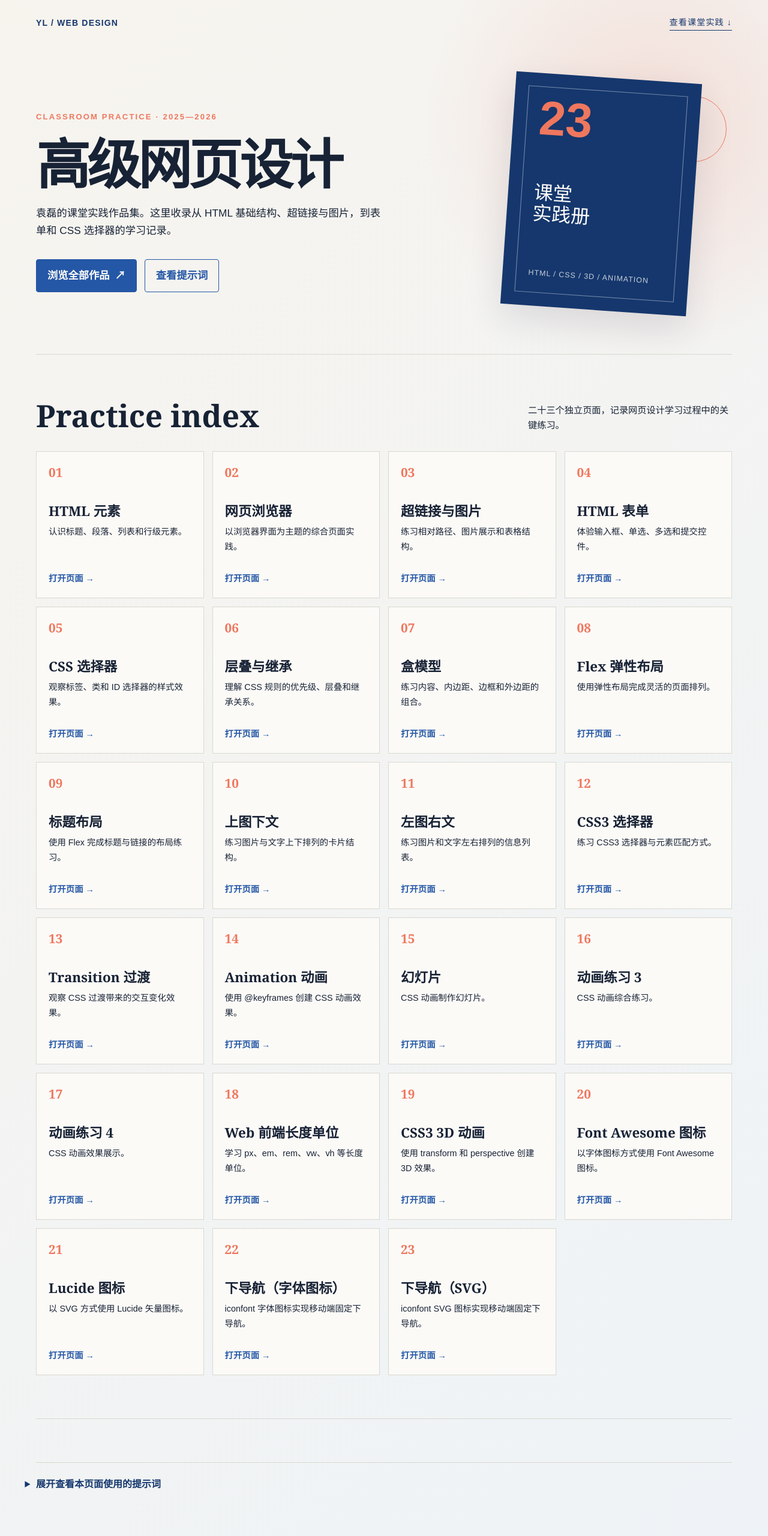
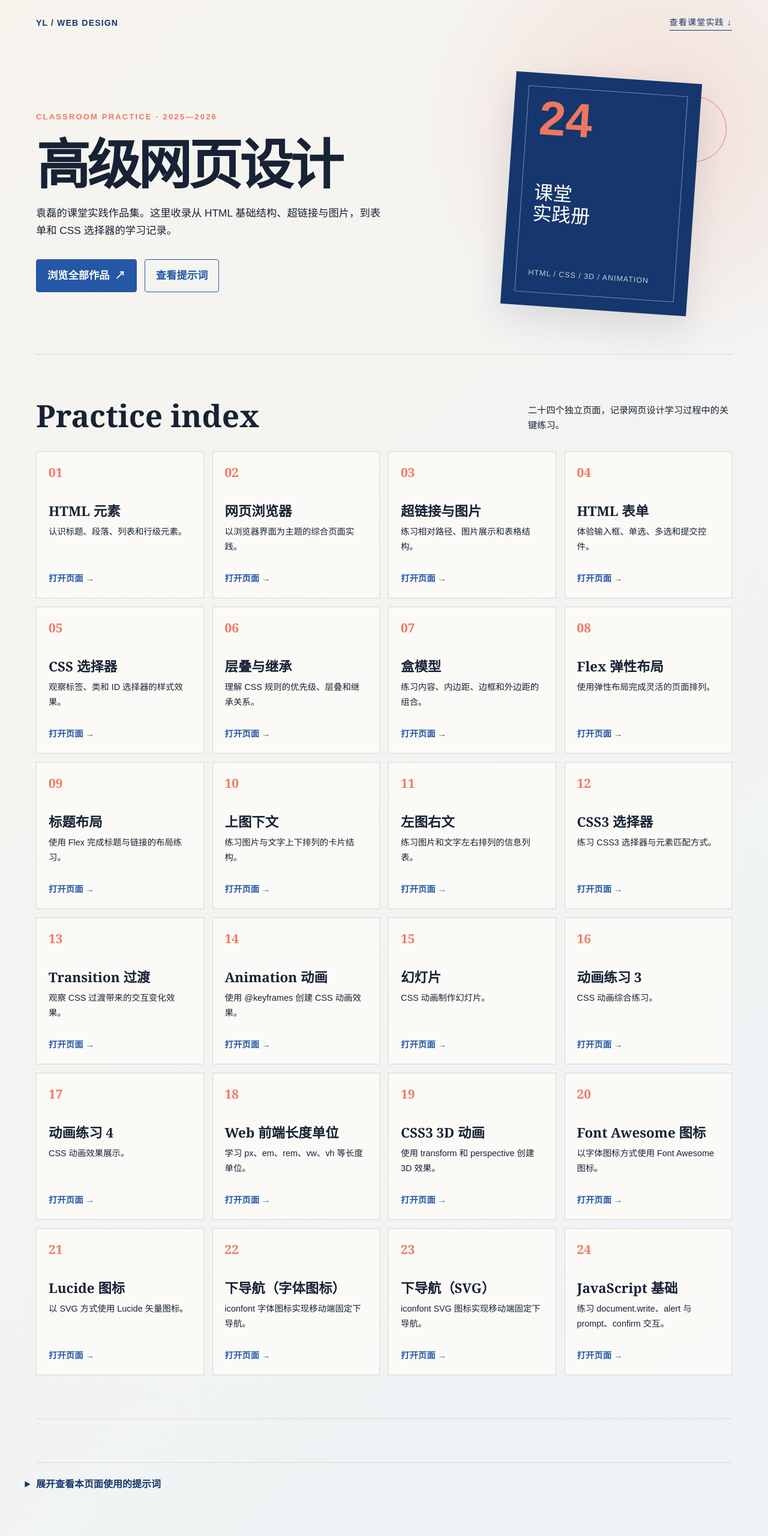
Before and after one commit to suyan6154/SY_GW, a plain HTML site: page index.html in a window 1280 px wide. Shown: the top 2560 px of the page at 60% size. Drawn offline with Linux system fonts and the light colour scheme.

Commit message:
Add 14-1.html JavaScript basics page and index link

```diff
--- a/index.html
+++ b/index.html
@@ -197,7 +197,7 @@
                 <div class="su_orbit"></div>
                 <div class="su_art-frame">
                     <div class="su_art-inner">
-                        <div class="su_art-number">23</div>
+                        <div class="su_art-number">24</div>
                         <div class="su_art-title">课堂<br>实践册</div>
                         <div class="su_art-note">HTML / CSS / 3D / ANIMATION</div>
                     </div>
@@ -208,7 +208,7 @@
         <section class="su_page-shell su_section" id="works" aria-labelledby="su_works-title">
             <div class="su_section-heading">
                 <h2 id="su_works-title">Practice index</h2>
-                <p>二十三个独立页面，记录网页设计学习过程中的关键练习。</p>
+                <p>二十四个独立页面，记录网页设计学习过程中的关键练习。</p>
             </div>
             <div class="su_project-grid">
                 <article class="su_project-card">
@@ -349,6 +349,12 @@
                     <p>iconfont SVG 图标实现移动端固定下导航。</p>
                     <a class="su_project-link" href="13-4.html">打开页面 <span aria-hidden="true">→</span></a>
                 </article>
+                <article class="su_project-card">
+                    <div class="su_project-index">24</div>
+                    <h3>JavaScript 基础</h3>
+                    <p>练习 document.write、alert 与 prompt、confirm 交互。</p>
+                    <a class="su_project-link" href="14-1.html">打开页面 <span aria-hidden="true">→</span></a>
+                </article>
             </div>
         </section>
 
```
Also changed, not shown: 14-1.html (added, +25 -0 lines).
